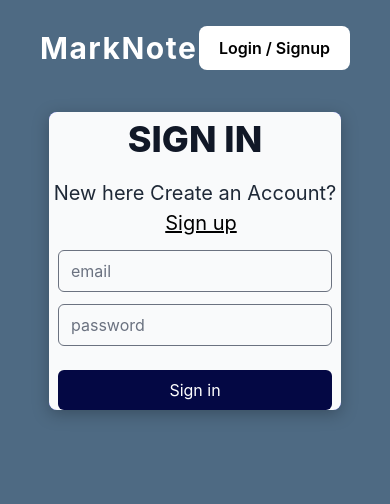
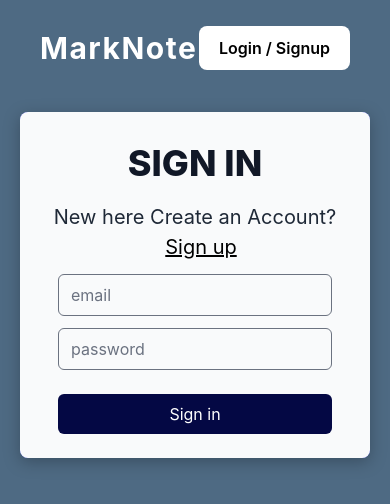
Before and after one commit to Mehul2410/markdown-frontend, a Next.js app: page /login in a window 390 px wide. Shown: the top 504 px of the page. Built offline with nearby package versions, Linux system fonts and the light colour scheme; what @tailwindcss/typography would draw is missing.

Commit message:
fully responsive

```diff
--- a/components/cardComponents/Dailog.tsx
+++ b/components/cardComponents/Dailog.tsx
@@ -53,11 +53,8 @@ const Dailog = ({ card, note, id }) => {
       </div>
       {isOpen ? (
         <div className="flex top-0 left-0 right-0 justify-center items-center w-full h-full fixed z-10 backdrop-blur-sm">
-          <div
-            className="relative prose m-auto bg-white
-        p-5 rounded-lg"
-          >
-            <span className="space-x-5 absolute -bottom-4 origin-center translate-x-8	right-1/2 h-30 w-15 px-5 py-3 flex justify-center items-center text-white  rounded-lg md:-top-10 bg-newBlack dark:bg-blac">
+          <div className="relative prose m-auto bg-white p-5 rounded-lg w-10/12">
+            <span className="space-x-5 absolute -bottom-5 origin-center translate-x-8	right-1/2 h-30 w-15 px-5 py-3 flex justify-center items-center text-white  rounded-lg bg-newBlack ">
               <button
                 type="button"
                 onClick={() => {
--- a/components/form/SignIn.tsx
+++ b/components/form/SignIn.tsx
@@ -41,7 +41,7 @@ const SignIn = ({ signup }) => {
   };
 
   return (
-    <div className="w-5/6 h-5/6 bg-custom1 rounded-lg m-auto drop-shadow-x grid grid-cols-2 md:grid-cols-1 ">
+    <div className="w-5/6 h-5/6 bg-custom1 rounded-lg m-auto drop-shadow-x grid grid-cols-2 md:grid-cols-1 md:w-full md:h-full">
       <div className="h-full rounded-l-lg bg-gray-100 flex justify-center items-center md:hidden">
         <svg
           className="object-contain w-10/12"
@@ -643,11 +643,11 @@ const SignIn = ({ signup }) => {
           />
         </svg>
       </div>
-      <div className=" relative space-y-3 h-full rounded-r-lg flex justify-center flex-col items-center bg-card md:bg-gray-50 md:rounded-lg">
+      <div className=" relative space-y-3 h-full rounded-r-lg flex justify-center flex-col items-center bg-card md:bg-gray-50 md:rounded-lg md:p-6">
         <h2 className="font-sans text-4xl text-gray-900 font-extrabold uppercase ">
           Sign In
         </h2>
-        <p className="flex flex-wrap justify-center font-sans text-xl text-gray-300 md:text-gray-800">
+        <p className="flex flex-wrap justify-center text-center font-sans text-xl text-gray-800">
           New here Create an Account?
           <span
             className="text-black cursor-pointer underline ml-3 "
--- a/components/form/Signup.tsx
+++ b/components/form/Signup.tsx
@@ -50,7 +50,7 @@ const Signup = ({ signIn }) => {
   };
 
   return (
-    <div className="w-5/6 h-5/6 bg-custom1 rounded-lg m-auto drop-shadow-x grid grid-cols-2 md:grid-cols-1 ">
+    <div className="w-5/6 h-5/6 bg-custom1 rounded-lg m-auto drop-shadow-x grid grid-cols-2 md:grid-cols-1 md:w-full md:h-full ">
       <div className="h-full rounded-l-lg bg-gray-100 flex justify-center items-center md:hidden ">
         <svg
           className="object-contain w-10/12"
@@ -378,11 +378,11 @@ const Signup = ({ signIn }) => {
           />
         </svg>
       </div>
-      <div className="space-y-3 h-full rounded-r-lg flex justify-center flex-col items-center bg-custom1 md:rounded-lg md:bg-gray-100">
+      <div className="space-y-3 h-full rounded-r-lg flex justify-center flex-col items-center bg-card md:rounded-lg md:bg-gray-100 md:p-6">
         <h2 className="font-sans text-4xl text-gray-900 font-extrabold uppercase text-center">
           Sign up for Free
         </h2>
-        <p className="flex flex-wrap justify-center font-sans text-xl text-gray-300">
+        <p className="flex flex-wrap text-center justify-center font-sans text-xl text-gray-800">
           Already have an account?
           <span
             className="text-black cursor-pointer underline ml-3"
--- a/tailwind.config.js
+++ b/tailwind.config.js
@@ -43,7 +43,7 @@ module.exports = {
         red: colors.red,
         yellow: colors.amber,
         blue: colors.blue,
-        newBlack: "#132C33",
+        newBlack: "#2c3d4c",
         nightBlue: "#FFFFFF",
       },
       fontFamily: {
```
Also changed, not shown: public/image/share.svg (deleted).
